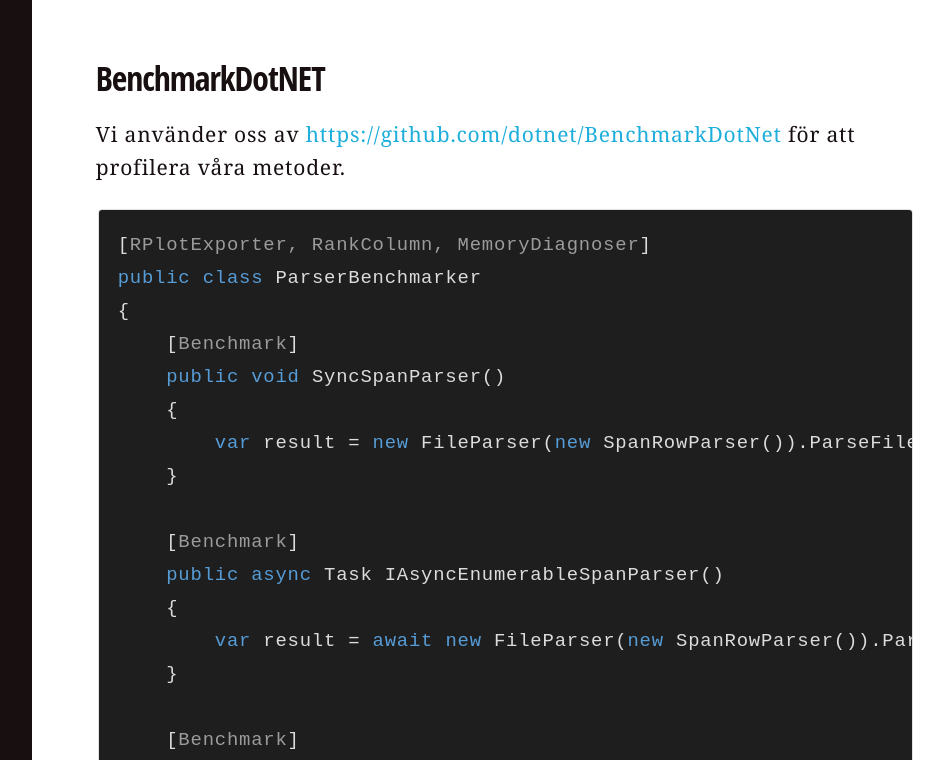
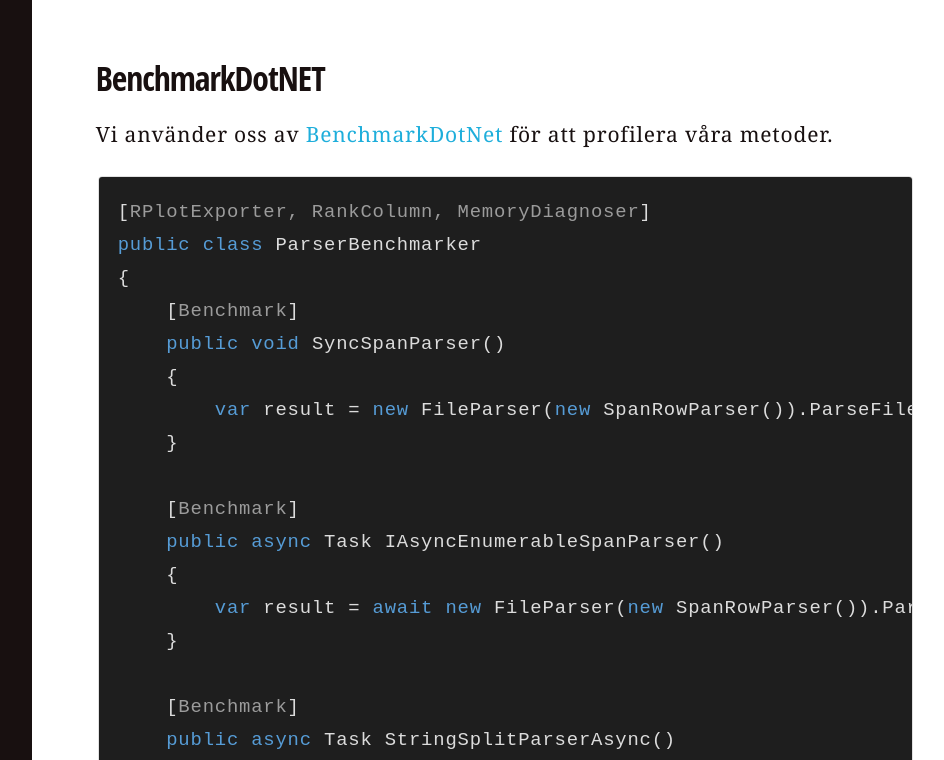
Before and after one commit to skarlman/LunchMed.NET, a Jekyll site: the page built from _posts/2019-10-22-Benchmark-CleanCode-UnitTest.markdown, in a window 1280 px wide and 900 px high, scrolled down 435 px, cut to the strip 140-900 px from the top of the window. Shown: the whole strip, without its empty margins (301-1245 px from the left). Built offline with Jekyll 4.4.1, drawn with Linux system fonts in a browser that asks for light colours; nearby versions of some CDN libraries; some web fonts are replaced; some of the changed lines change nothing that is shown.

Commit message:
Rätta länk

````diff
--- a/_posts/2019-10-22-Benchmark-CleanCode-UnitTest.markdown
+++ b/_posts/2019-10-22-Benchmark-CleanCode-UnitTest.markdown
@@ -12,7 +12,7 @@
 {% include youtubePlayer.html id=page.youtubeId %}
 
 ## BenchmarkDotNET
-Vi använder oss av [https://github.com/dotnet/BenchmarkDotNet](Benchmarkdotnet) för att profilera våra metoder.
+Vi använder oss av [BenchmarkDotNet](https://github.com/dotnet/BenchmarkDotNet) för att profilera våra metoder.
 ```
 [RPlotExporter, RankColumn, MemoryDiagnoser]
 public class ParserBenchmarker
````
